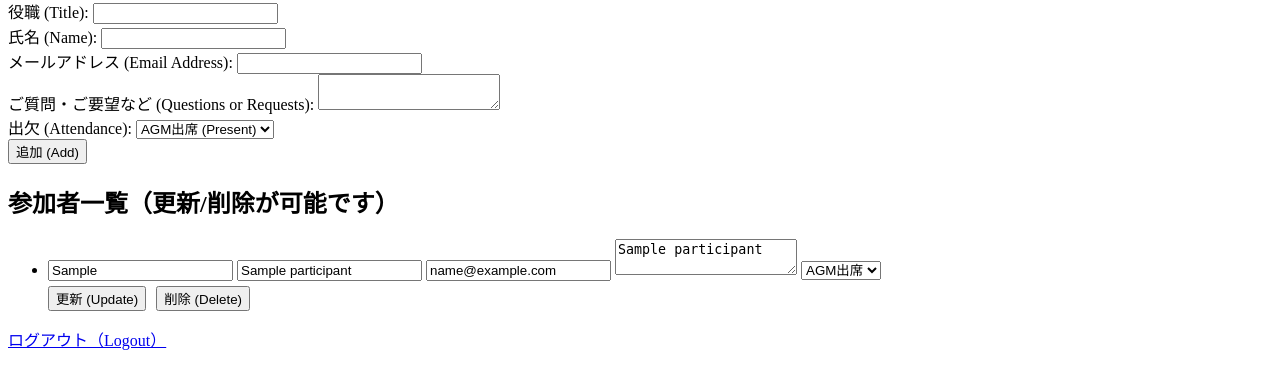
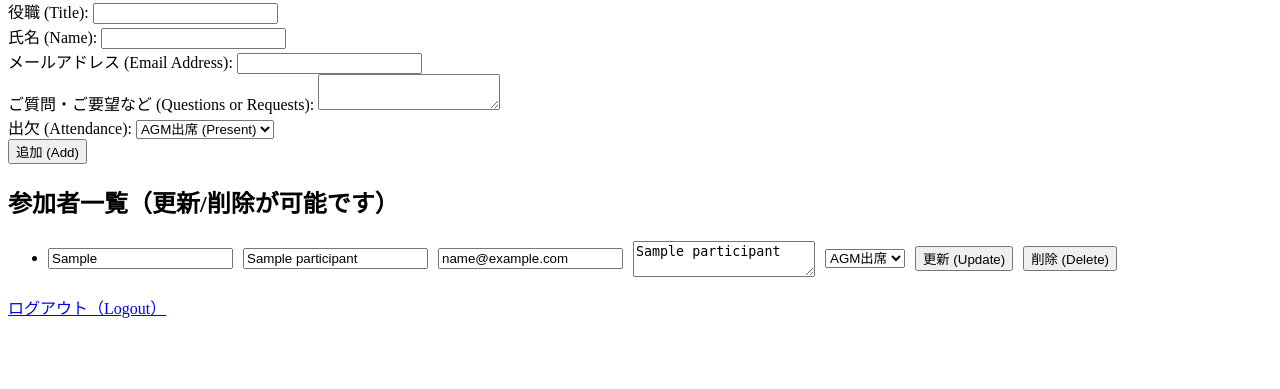
Before and after one commit to akcsri/agm_lpac_attendance, a Flask app: page /user1_dashboard in a window 1280 px wide. Shown: the part 203-592 px from the top of the page. Run offline with Flask 3, Linux system fonts and the light colour scheme; a user stored in the database is signed in; tables that the repository leaves empty hold one stand-in row (values such as "Sample post").

Commit message:
Update user1_dashboard.html

```diff
--- a/templates/user1_dashboard.html
+++ b/templates/user1_dashboard.html
@@ -8,10 +8,21 @@
     }
   </script>
   <style>
-    .participant-actions {
+    .participant-row {
       display: flex;
+      flex-wrap: wrap;
       gap: 10px;
-      margin-top: 5px;
+      align-items: center;
+      margin-bottom: 10px;
+    }
+    .participant-row input,
+    .participant-row select,
+    .participant-row textarea,
+    .participant-row button {
+      margin: 2px 0;
+    }
+    .participant-row textarea {
+      vertical-align: middle;
     }
   </style>
 </head>
@@ -38,7 +49,7 @@
   <ul>
     {% for p in participants %}
     <li>
-      <form action="{{ url_for('update_participant', participant_id=p.id) }}" method="POST">
+      <form class="participant-row" action="{{ url_for('update_participant', participant_id=p.id) }}" method="POST">
         <input type="text" name="position" value="{{ p.position }}" placeholder="役職">
         <input type="text" name="name" value="{{ p.name }}" placeholder="氏名">
         <input type="email" name="email" value="{{ p.email }}" placeholder="メールアドレス">
@@ -47,13 +58,9 @@
           <option value="出席" {% if p.agm_status == '出席' %}selected{% endif %}>AGM出席</option>
           <option value="欠席" {% if p.agm_status == '欠席' %}selected{% endif %}>AGM欠席</option>
         </select>
-        <div class="participant-actions">
-          <button onclick="showAlert()" type="submit">更新 (Update)</button>
+        <button onclick="showAlert()" type="submit">更新 (Update)</button>
+        <button onclick="return confirm('本当に削除しますか？');" type="submit" formaction="{{ url_for('delete_participant', participant_id=p.id) }}">削除 (Delete)</button>
       </form>
-      <form action="{{ url_for('delete_participant', participant_id=p.id) }}" method="POST">
-          <button onclick="return confirm('本当に削除しますか？');" type="submit">削除 (Delete)</button>
-        </form>
-        </div>
     </li>
     {% endfor %}
   </ul>
```
